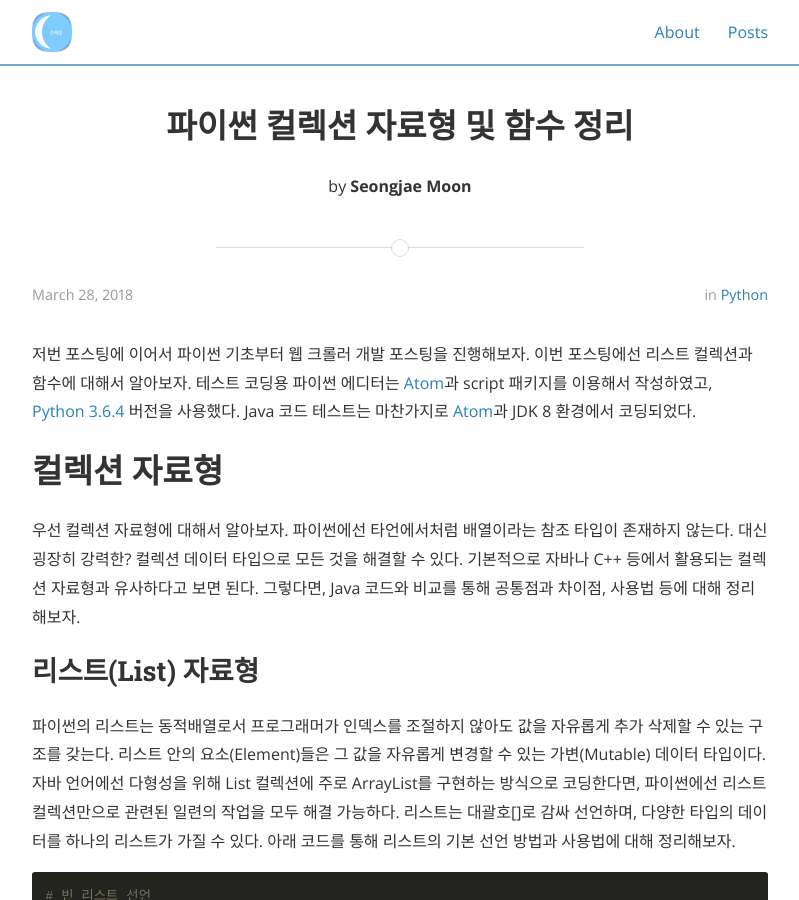
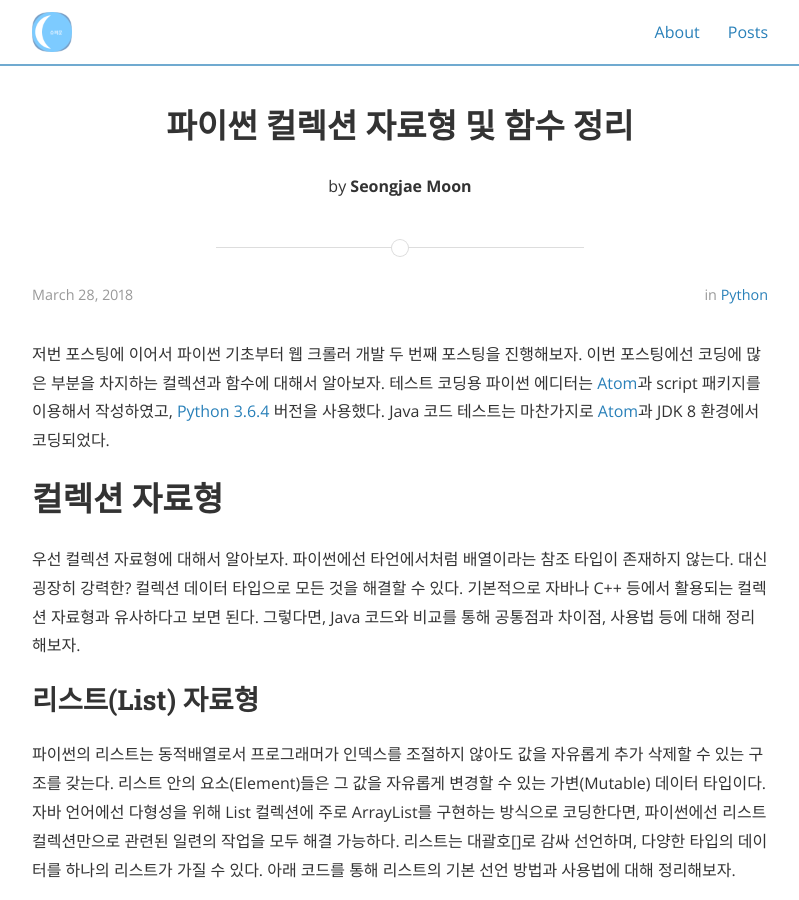
Before and after one commit to SeongJaeMoon/SeongjaeMoon.github.io, a Jekyll site: the page built from _posts/2018-03-29-python-course2.md, in a window 1280 px wide and 900 px high. Shown: the whole window, without its empty margins (240-1039 px from the left). Built offline with Jekyll 4.4.1, drawn with Linux system fonts in a browser that asks for light colours; nearby versions of some CDN libraries; comment, search, counter and statistics services are not loaded.

Commit message:
fixed something

```diff
--- a/_posts/2018-03-29-python-course2.md
+++ b/_posts/2018-03-29-python-course2.md
@@ -7,7 +7,7 @@ categories: Python
 tags:   Python 파이썬 자료형 문법 Atom Java
 ---
 
-저번 포스팅에 이어서 파이썬 기초부터 웹 크롤러 개발 포스팅을 진행해보자. 이번 포스팅에선 리스트 컬렉션과 함수에 대해서 알아보자. 테스트 코딩용 파이썬 에디터는 [Atom](https://atom.io/)과 script 패키지를 이용해서 작성하였고, [Python 3.6.4](https://www.python.org/downloads/) 버전을 사용했다. Java 코드 테스트는 마찬가지로 [Atom](https://atom.io/)과 JDK 8 환경에서 코딩되었다.
+저번 포스팅에 이어서 파이썬 기초부터 웹 크롤러 개발 두 번째 포스팅을 진행해보자. 이번 포스팅에선 코딩에 많은 부분을 차지하는 컬렉션과 함수에 대해서 알아보자. 테스트 코딩용 파이썬 에디터는 [Atom](https://atom.io/)과 script 패키지를 이용해서 작성하였고, [Python 3.6.4](https://www.python.org/downloads/) 버전을 사용했다. Java 코드 테스트는 마찬가지로 [Atom](https://atom.io/)과 JDK 8 환경에서 코딩되었다.
 
 # 컬렉션 자료형
 우선 컬렉션 자료형에 대해서 알아보자. 파이썬에선 타언에서처럼 배열이라는 참조 타입이 존재하지 않는다. 대신 굉장히 강력한? 컬렉션 데이터 타입으로 모든 것을 해결할 수 있다. 기본적으로 자바나 C++ 등에서 활용되는 컬렉션 자료형과 유사하다고 보면 된다. 그렇다면, Java 코드와 비교를 통해 공통점과 차이점, 사용법 등에 대해 정리해보자.
```
